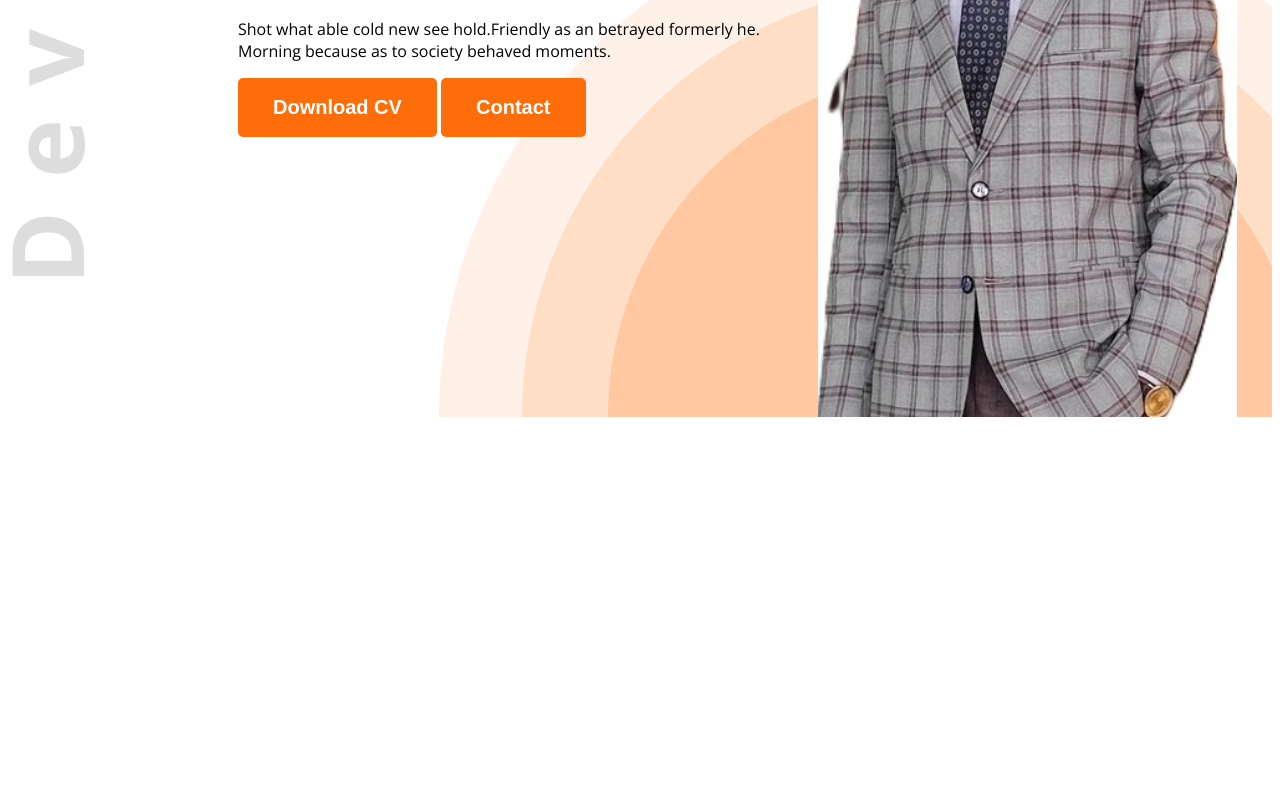
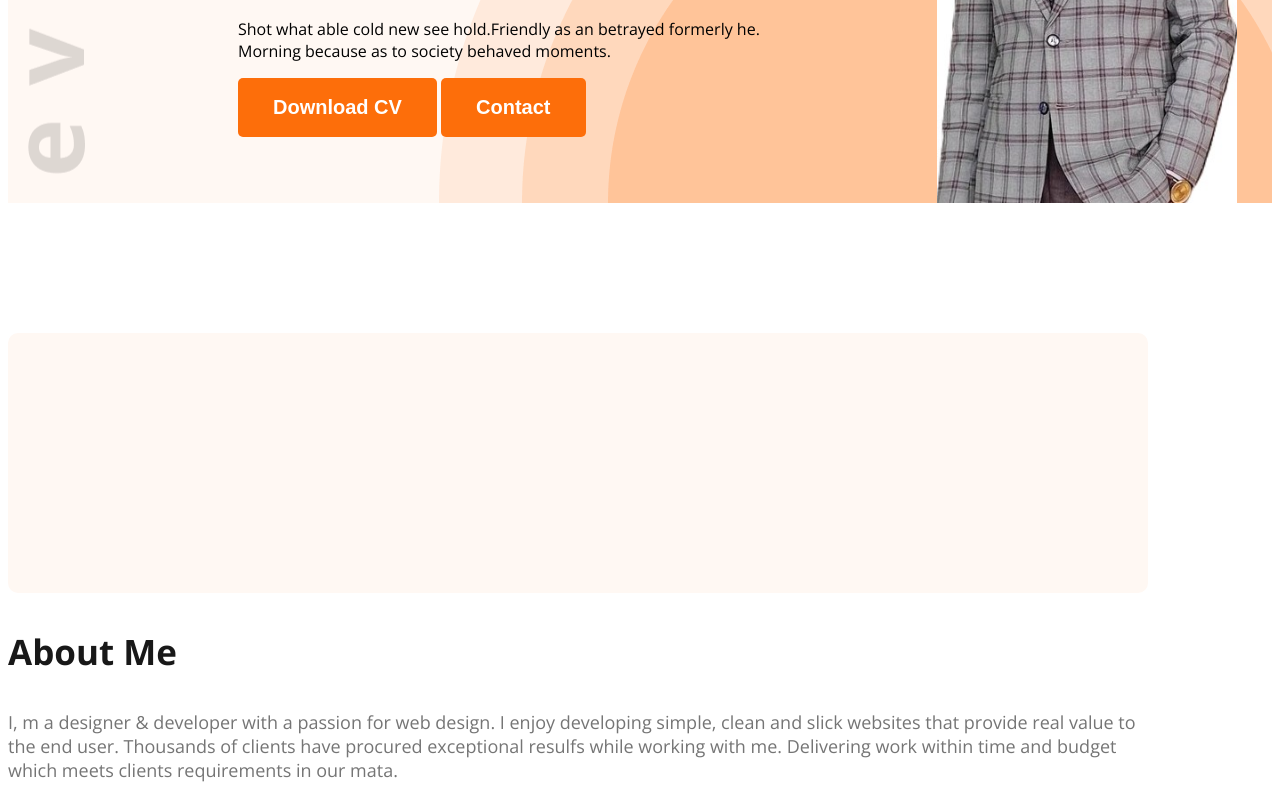
Before and after one commit to JionIb/jan-porttfolio, a plain HTML site: page index.html in a window 1280 px wide. Shown: the part 495-1295 px from the top of the page. Before the commit the page ends 920 px from the top, so only its background shows below. Drawn offline with nearby package versions, Linux system fonts and the light colour scheme.

Commit message:
file upload

```diff
--- a/index.html
+++ b/index.html
@@ -10,7 +10,7 @@
     <link rel="stylesheet" href="styles.css">
 </head>
 <body class="open-sans-normal">
-    <header class="header">
+    <header class="header section-bg">
         <nav>
             <h3 class="nav-title">Ma<span class="text-primary">r</span>y</h3>
             <ul>
@@ -33,7 +33,29 @@
         </div>
     </header>
     <main>
-
+        <section class="about section-bg "></section>
+        <h3 class="section-title">About Me</h3>
+        <p class="section-description">
+            I, m a designer & developer with a passion for web design. I enjoy developing simple, clean and slick websites that provide real value to the end user. Thousands of clients have procured exceptional resulfs while working with me. Delivering work within time and budget which meets clients requirements in our mata.
+        </p>
+        <div class="about-items">
+            <div class="about-item">
+                <p class="item-title"></p>
+                <p class="item-description"></p>
+            </div>
+            <div class="about-item">
+                <p class="item-title"></p>
+                <p class="item-description"></p>
+            </div>
+            <div class="about-item">
+                <p class="item-title"></p>
+                <p class="item-description"></p>
+            </div>
+            <div class="about-item">
+                <p class="item-title"></p>
+                <p class="item-description"></p>
+            </div>
+        </div>
     </main>
     <footer>
 
--- a/styles.css
+++ b/styles.css
@@ -57,7 +57,8 @@ nav ul {
     font-size: 85px;
 }
 .banner-pro-pic{
-    width: 480px;
+    width: 300px;
+
 }
 .banner{
     display: flex;
@@ -75,3 +76,28 @@ nav ul {
     background-position: top left, bottom right;
 
 }
+
+.section-title{
+    font-size: 35px;
+    font-weight: bold;
+    color: #181818;
+}
+.section-description{
+    font-size: 18px;
+    color: #757575;
+
+}
+.section-bg{
+    background-color: #FFF8F3;
+}
+ .about{
+    border-radius: 10px;
+    padding: 130px 150px;
+    text-align: center;
+    margin-top: 130px;
+
+}
+ main{
+    max-width: 1140px;
+    margin: o auto;
+}
```
